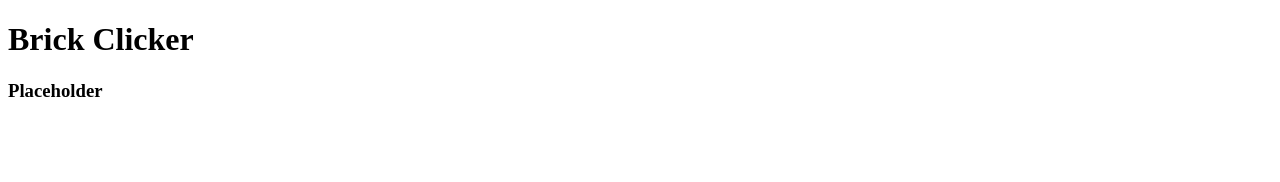
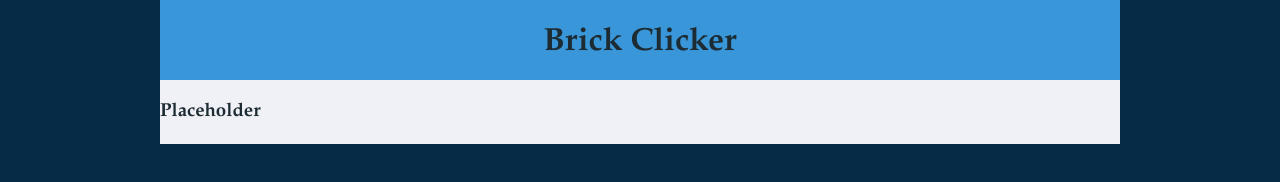
Before and after one commit to 96470/BrickClicker, a plain HTML site: page index.html in a window 1280 px wide. Drawn offline with Linux system fonts and the light colour scheme.

Commit message:
Update index.html

```diff
--- a/index.html
+++ b/index.html
@@ -4,7 +4,7 @@
 	<!-- This is a comment! Text here will be ignored by the browser. -->
 	<meta charset="UTF-8">
 	<title>Brick Clicker</title>
-	<link href="myCSS.css" rel="stylesheet" type="text/css">
+	<link href="CSS.css" rel="stylesheet" type="text/css">
 </head>
 <body>
 <div class="container">
```
